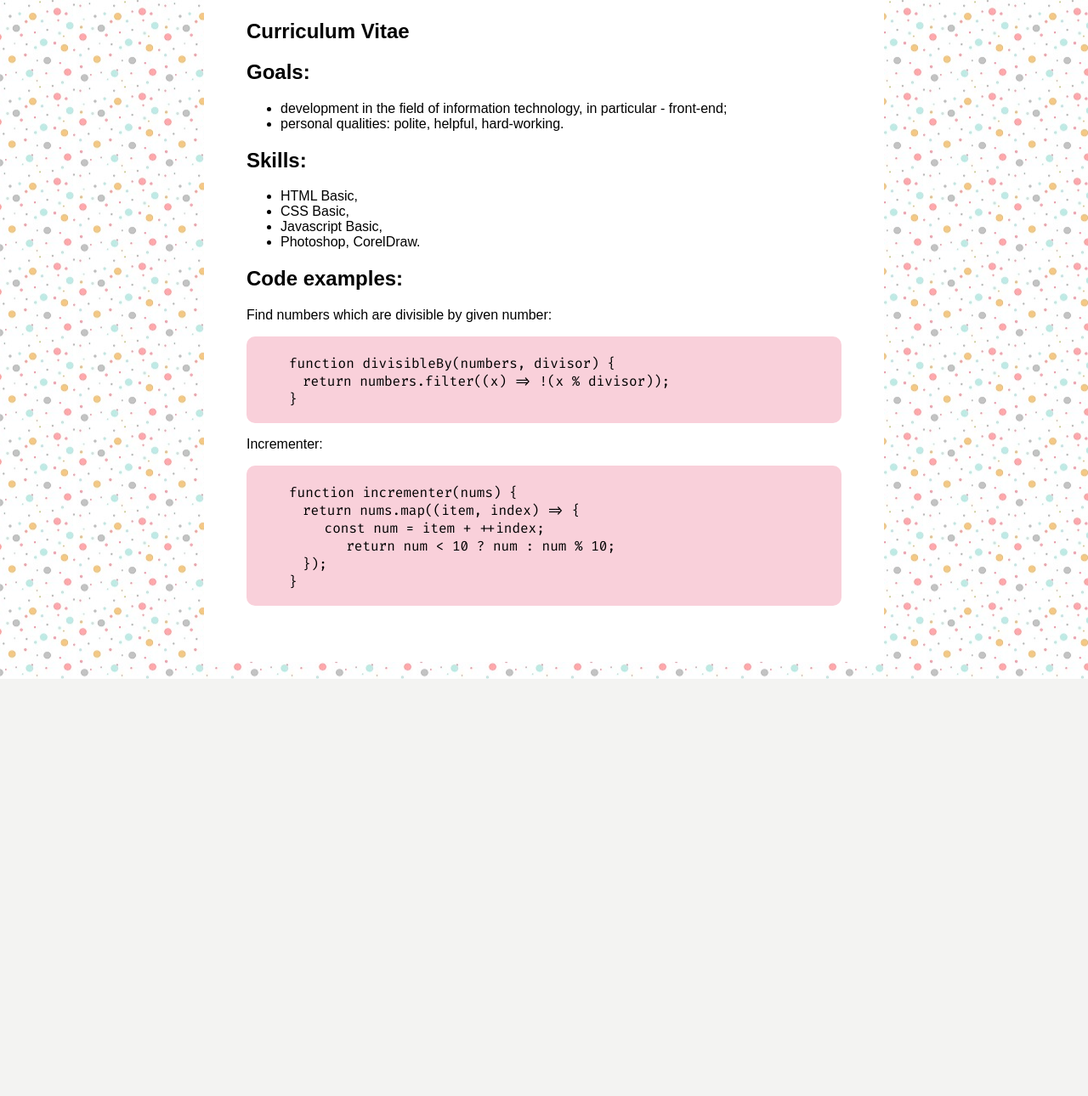
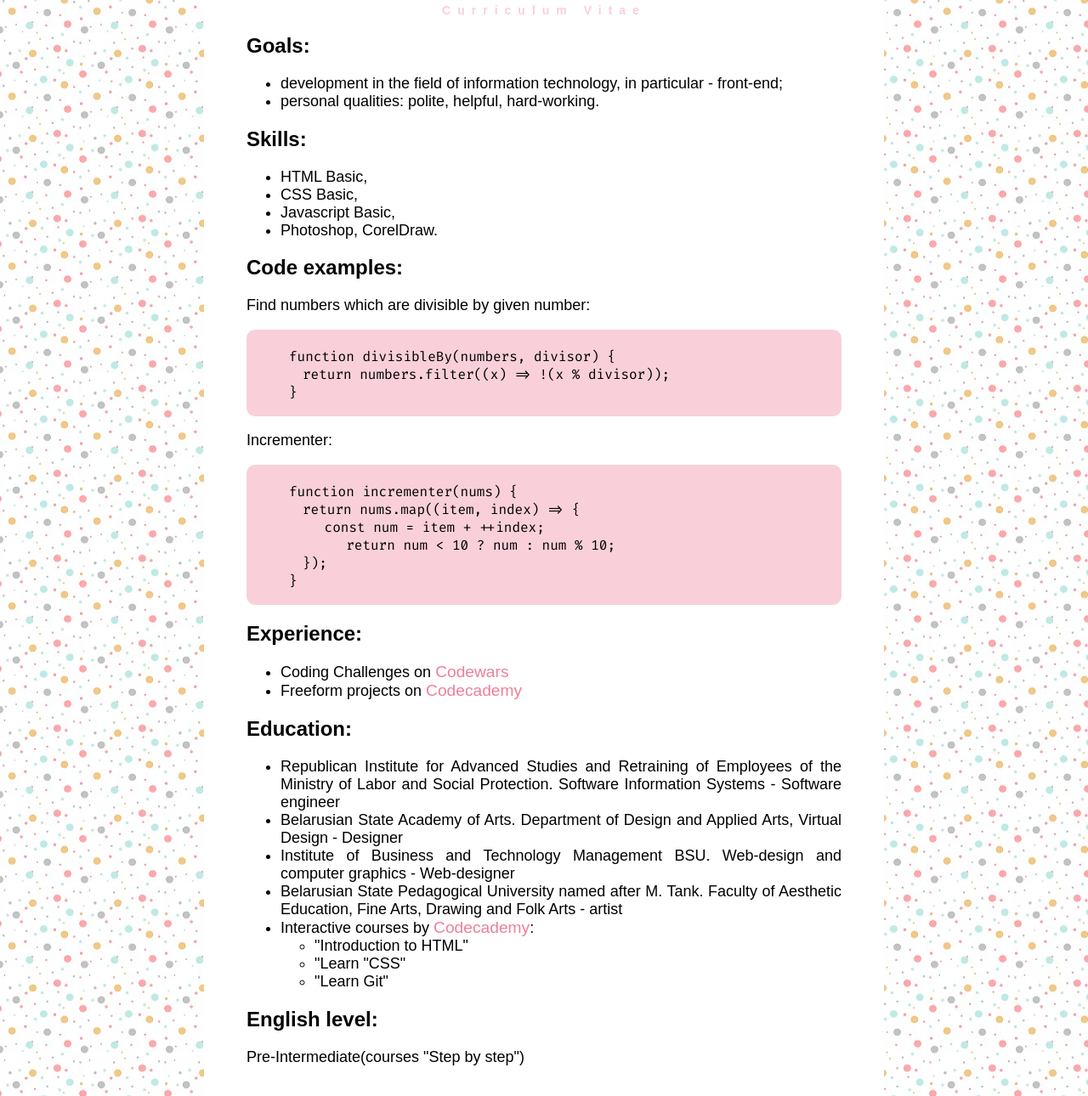
Before and after one commit to Ta-tiana/rsschool-cv, a plain HTML site: page index.html in a window 1280 px wide. Shown: the part 405-1695 px from the top of the page at 85% size. Before the commit the page ends 1204 px from the top, so only its background shows below. Drawn offline with Linux system fonts and the light colour scheme; a web font is replaced by a local one.

Commit message:
feat: add sections education, experience, english level to html file. Add a, p, li, .cv styles

```diff
--- a/index.html
+++ b/index.html
@@ -70,7 +70,39 @@
               </pre>
             </figure>
           </section>
-
+          <section>
+            <h2>Experience:</h2>
+            <ul>
+              <li>Coding Challenges on
+                <a href="https://www.codewars.com/users/Ta-tiana"><span>Codewars</span></a>
+              </li>
+              <li>Freeform projects on
+                <a href="https://www.codecademy.com/profiles/py9457776004"><span>Codecademy</span></a>
+              </li>
+            </ul>
+          </section>
+          <section>
+            <h2>Education:</h2>
+            <ul>
+              <li>Republican Institute for Advanced Studies and Retraining of Employees of the Ministry of Labor
+                and Social Protection. Software Information Systems - Software engineer</li>
+              <li>Belarusian State Academy of Arts. Department of Design and Applied Arts, Virtual Design - Designer</li>
+              <li>Institute of Business and Technology Management BSU. Web-design and computer graphics - Web-designer</li>
+              <li>Belarusian State Pedagogical University named after  M. Tank. Faculty of Aesthetic Education, Fine Arts, Drawing and Folk Arts - artist</li>
+              <li>Interactive courses by
+                <a href="https://www.codecademy.com">Codecademy</a>:
+                <ul>
+                  <li>"Introduction to HTML"</li>
+                  <li>"Learn "CSS"</li>
+                  <li>"Learn Git"</li>
+                </ul>
+              </li>
+            </ul>
+          </section>
+          <section>
+            <h2>English level:</h2>
+            <p>Pre-Intermediate(courses "Step by step")</p>
+          </section>
         </article>
       </main>
     </div>
--- a/public/styles/styles.css
+++ b/public/styles/styles.css
@@ -71,3 +71,37 @@ h1 {
 h2 {
   border-radius: 60%;
 }
+
+a {
+  font-size: 1.2rem;
+  color: rgb(238,127,154);
+  text-decoration: none;
+}
+
+nav a:hover {
+  position: relative;
+  bottom: 5px;
+
+  color: deeppink;
+}
+
+a:hover:not(img) {
+  color: rgb(113, 76, 180);
+
+  text-decoration-color: rgb(136, 205, 215);
+}
+
+p,
+li {
+  font-size: 18px;
+}
+
+.cv {
+  align-items: flex-start;
+  margin: 0;
+
+  font-size: 14px;
+  text-align: center;
+  color: rgb(249,208,218);
+  letter-spacing: 8px;
+}
```
